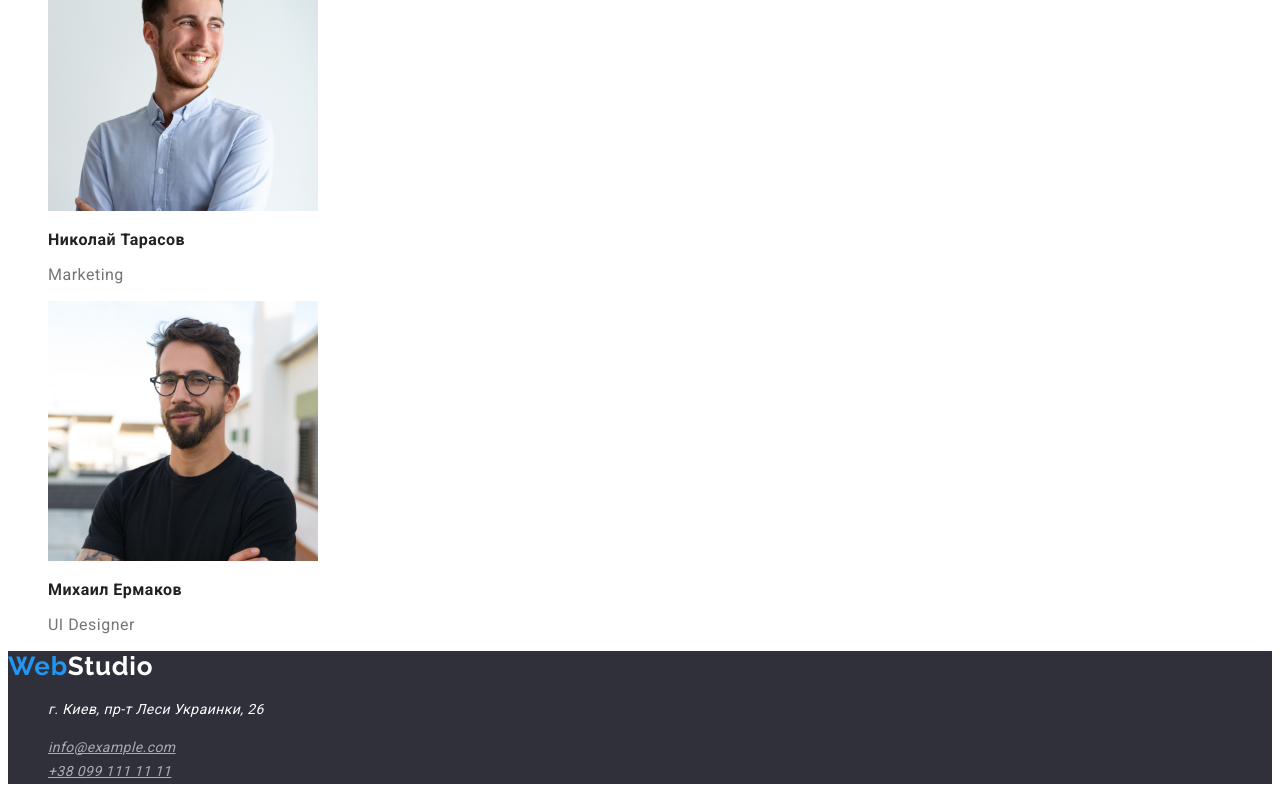
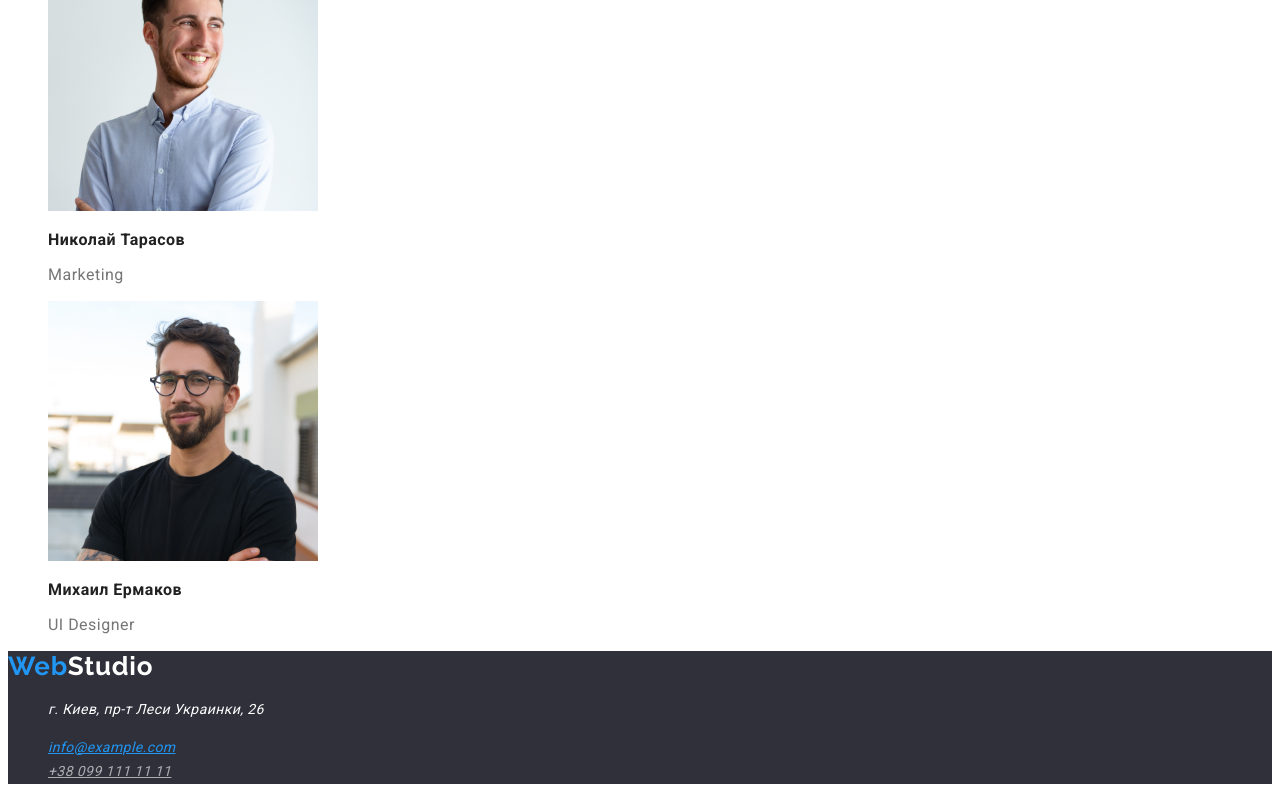
Before and after one commit to olegscherbak/goit-markup-hw-02, a plain HTML site: page index.html in a window 1280 px wide. In both pictures the pointer is over the link "info@example.com". Shown: the part 2539-3339 px from the top of the page. Drawn offline with Linux system fonts and the light colour scheme.

Commit message:
правка

```diff
--- a/css/style.css
+++ b/css/style.css
@@ -138,6 +138,10 @@ body {
   letter-spacing: 0.03em;
   color: rgba(255, 255, 255, 0.6);
 }
+.footer-address:hover,
+.footer-address:focus {
+  color: #2196f3;
+}
 /* ========== END FOOTER ========== */
 
 /* ========== PORTFOLIO ========== */
```
